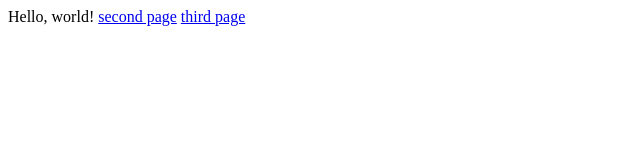
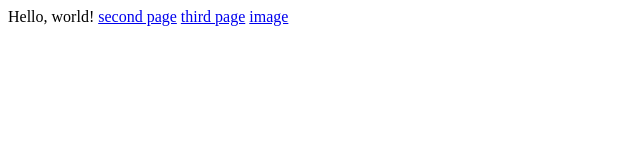
Before and after one commit to samalott/ArtOfTheWeb.github.io, a plain HTML site: page index.html in a window 1280 px wide. Shown: the full height of the page, 0-640 px from the left. Drawn offline with Linux system fonts and the light colour scheme.

Commit message:
Update index.html

```diff
--- a/index.html
+++ b/index.html
@@ -2,4 +2,5 @@
   Hello, world!
 <a href="2.html">second page</a>
 <a href="3.html">third page</a>
+  <a href="still-life.jpg">image</a>
 </html>
```
